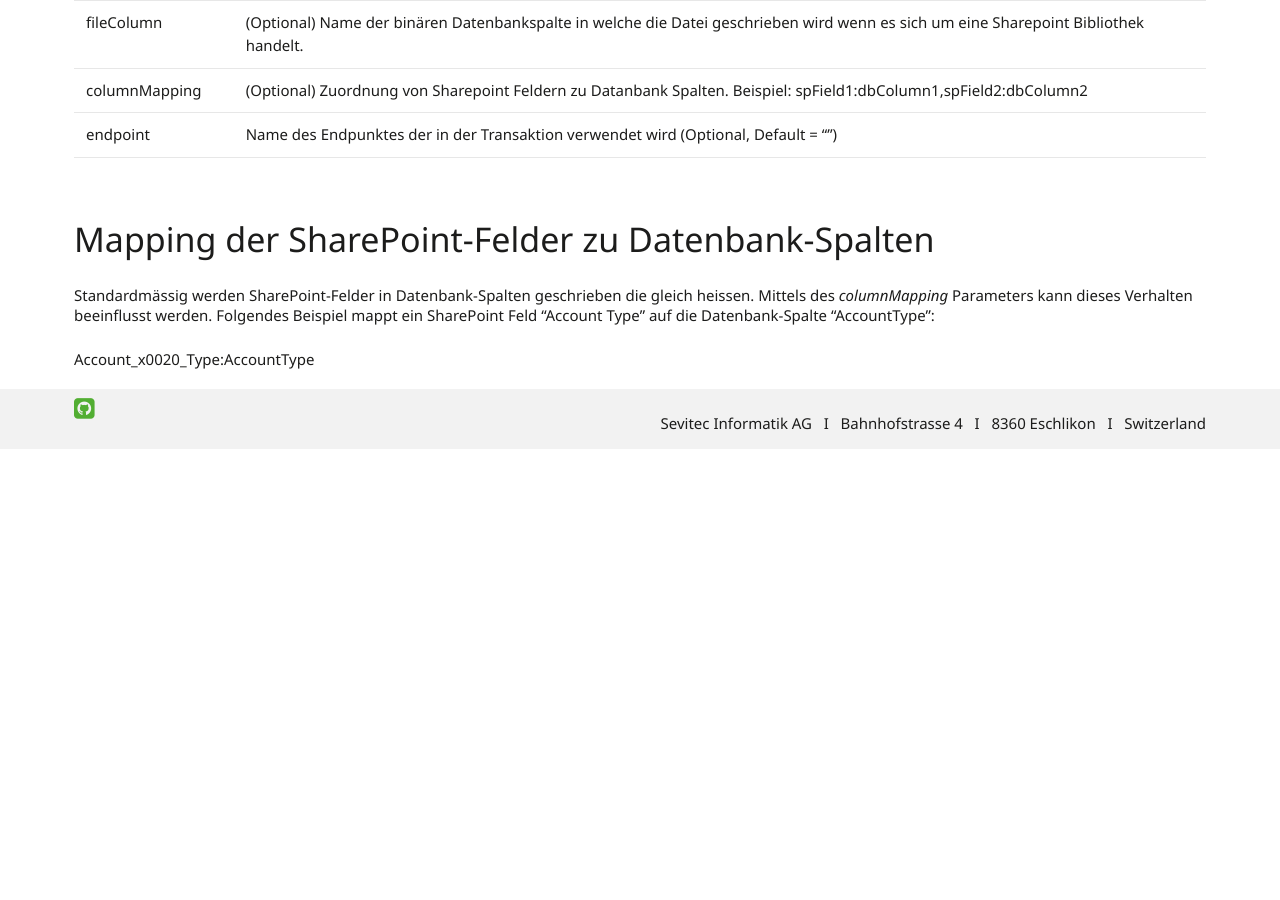
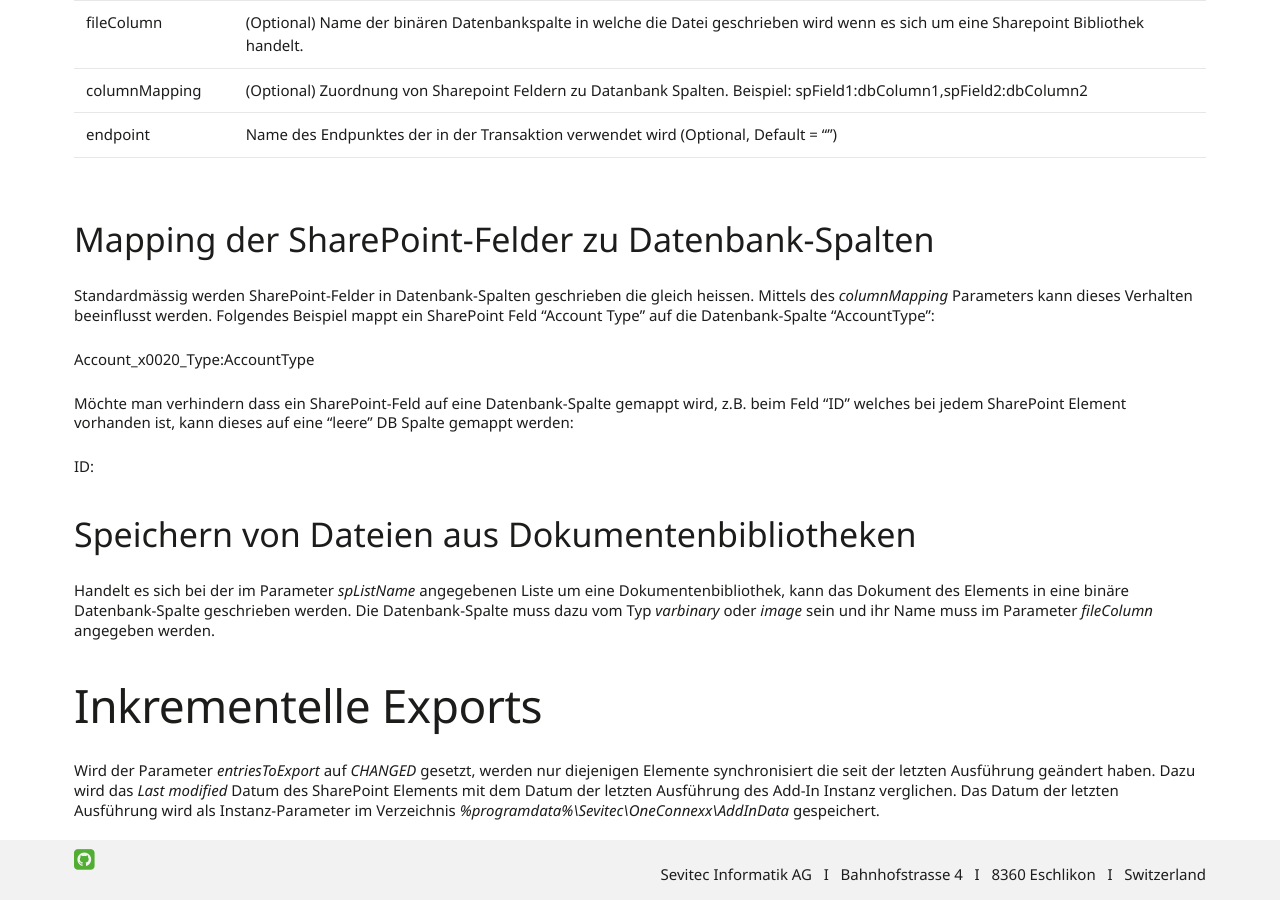
Before and after one commit to primesoft-group/oneconnexx-docs, a Jekyll site: the page built from _pages/addins/de/sharepointtodb.md, in a window 1280 px wide and 900 px high, scrolled down 1172 px. Built offline with Jekyll 4.4.1, drawn with Linux system fonts in a browser that asks for light colours; nearby versions of some CDN libraries; some web fonts are replaced; before the commit the page ends 1621 px from its top, so only the background shows below that; some of the changed text lies outside the part shown.

Commit message:
Update sharepointtodb.md

```diff
--- a/_pages/addins/de/sharepointtodb.md
+++ b/_pages/addins/de/sharepointtodb.md
@@ -35,3 +35,15 @@
 Standardmässig werden SharePoint-Felder in Datenbank-Spalten geschrieben die gleich heissen. Mittels des *columnMapping* Parameters kann dieses Verhalten beeinflusst werden. Folgendes Beispiel mappt ein SharePoint Feld "Account Type" auf die Datenbank-Spalte "AccountType":
 
 Account_x0020_Type:AccountType
+
+Möchte man verhindern dass ein SharePoint-Feld auf eine Datenbank-Spalte gemappt wird, z.B. beim Feld "ID" welches bei jedem SharePoint Element vorhanden ist, kann dieses auf eine "leere" DB Spalte gemappt werden:
+
+ID:
+
+### Speichern von Dateien aus Dokumentenbibliotheken
+
+Handelt es sich bei der im Parameter *spListName* angegebenen Liste um eine Dokumentenbibliothek, kann das Dokument des Elements in eine binäre Datenbank-Spalte geschrieben werden. Die Datenbank-Spalte muss dazu vom Typ *varbinary* oder *image* sein und ihr Name muss im Parameter *fileColumn* angegeben werden.
+
+## Inkrementelle Exports
+
+Wird der Parameter *entriesToExport* auf *CHANGED* gesetzt, werden nur diejenigen Elemente synchronisiert die seit der letzten Ausführung geändert haben. Dazu wird das *Last modified* Datum des SharePoint Elements mit dem Datum der letzten Ausführung des Add-In Instanz verglichen. Das Datum der letzten Ausführung wird als Instanz-Parameter im Verzeichnis *%programdata%\Sevitec\OneConnexx\AddInData* gespeichert.
```
Also changed, not shown: other parts of _pages/addins/de/sharepointtodb.md (+1 -1 lines).
